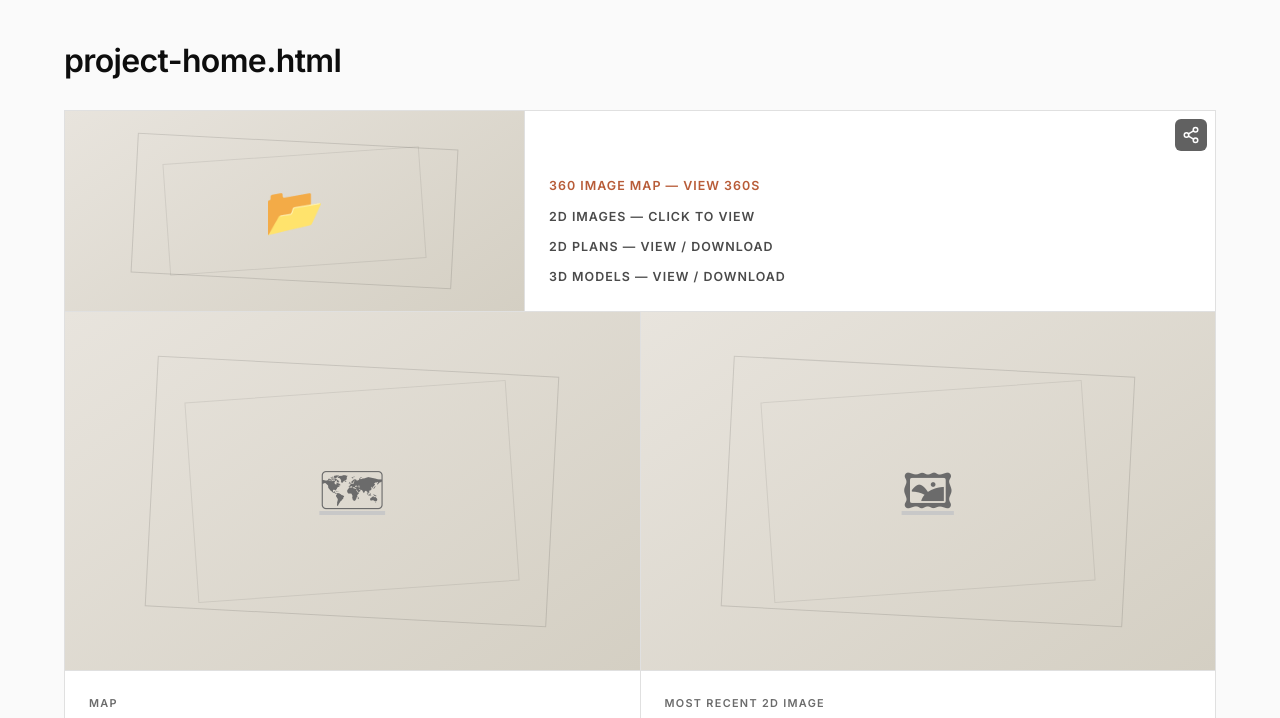
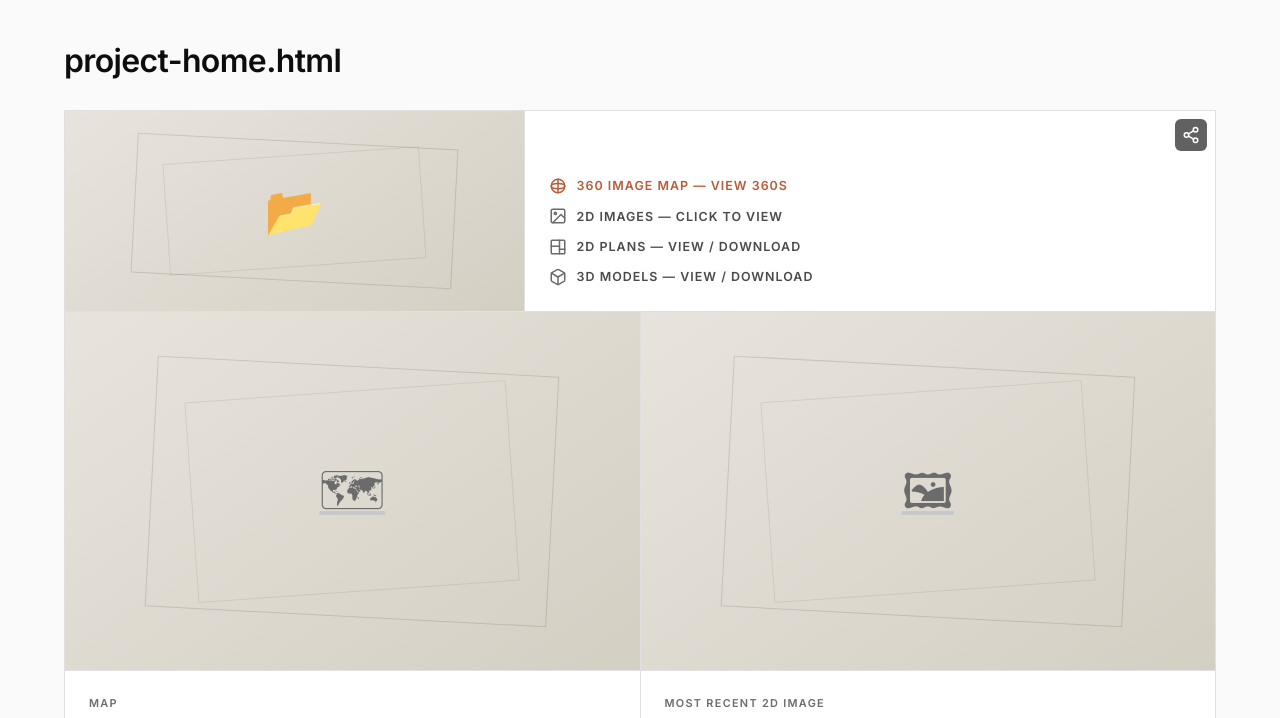
Before and after one commit to GT3D-ai/GTP, a website: page public/project-home.html in a window 1280 px wide. Shown: the part 74-792 px from the top of the page. Drawn offline with Linux system fonts and the light colour scheme; no server answers.

Commit message:
project-home: add icons to main-card jump links
Adds an 18x18 line-style SVG icon to the left of each label on the
four quick-jump links in the main card:

  - 360 Image Map: circle + horizon ellipse + meridian (panoramic globe)
  - 2D Images: photo frame with sun + mountain (Lucide Image)
  - 2D Plans: subdivided rectangle (floor plan rooms)
  - 3D Models: isometric box (Lucide Box)

Icons use currentColor so they pick up the link's text color, with a
hover transition that follows the existing accent-color hover on the
text. Primary link (360 Image Map) starts in the accent color.

```diff
--- a/public/project-home.html
+++ b/public/project-home.html
@@ -160,7 +160,17 @@
     }
     .home-card.main .home-card-actions a {
       font-size: 0.78rem;
+      display: flex;
+      align-items: center;
+      gap: 0.6rem;
     }
+    .home-card.main .home-card-actions a svg {
+      flex-shrink: 0;
+      color: var(--ink-subtle);
+      transition: color var(--transition);
+    }
+    .home-card.main .home-card-actions a:hover svg { color: var(--accent); }
+    .home-card.main .home-card-actions a.primary svg { color: var(--accent); }
 
     /* Floating confirmation pill shown after the anonymous share button
        copies the project URL to the clipboard. Auto-fades after ~2.8s. */
@@ -532,10 +542,39 @@
           <div class="home-card-thumb is-placeholder" id="mainCardThumb"><span class="glyph">&#128194;</span></div>
           <div class="home-card-body">
             <div class="home-card-actions">
-              <a href="#" class="primary" id="mainMapLink">360 Image Map &mdash; View 360s</a>
-              <a href="#" id="mainImagesLink">2D Images &mdash; Click to View</a>
-              <a href="#" id="mainPlansLink">2D Plans &mdash; View / Download</a>
-              <a href="#" id="mainModelsLink">3D Models &mdash; View / Download</a>
+              <a href="#" class="primary" id="mainMapLink">
+                <svg width="18" height="18" viewBox="0 0 24 24" fill="none" stroke="currentColor" stroke-width="2" stroke-linecap="round" stroke-linejoin="round" aria-hidden="true">
+                  <circle cx="12" cy="12" r="9"/>
+                  <ellipse cx="12" cy="12" rx="9" ry="3.5"/>
+                  <line x1="12" y1="3" x2="12" y2="21"/>
+                </svg>
+                <span>360 Image Map &mdash; View 360s</span>
+              </a>
+              <a href="#" id="mainImagesLink">
+                <svg width="18" height="18" viewBox="0 0 24 24" fill="none" stroke="currentColor" stroke-width="2" stroke-linecap="round" stroke-linejoin="round" aria-hidden="true">
+                  <rect x="3" y="3" width="18" height="18" rx="2"/>
+                  <circle cx="8.5" cy="8.5" r="1.5"/>
+                  <polyline points="21 15 16 10 5 21"/>
+                </svg>
+                <span>2D Images &mdash; Click to View</span>
+              </a>
+              <a href="#" id="mainPlansLink">
+                <svg width="18" height="18" viewBox="0 0 24 24" fill="none" stroke="currentColor" stroke-width="2" stroke-linecap="round" stroke-linejoin="round" aria-hidden="true">
+                  <rect x="3" y="3" width="18" height="18" rx="1"/>
+                  <line x1="3" y1="11" x2="14" y2="11"/>
+                  <line x1="14" y1="3" x2="14" y2="21"/>
+                  <line x1="14" y1="15" x2="21" y2="15"/>
+                </svg>
+                <span>2D Plans &mdash; View / Download</span>
+              </a>
+              <a href="#" id="mainModelsLink">
+                <svg width="18" height="18" viewBox="0 0 24 24" fill="none" stroke="currentColor" stroke-width="2" stroke-linecap="round" stroke-linejoin="round" aria-hidden="true">
+                  <path d="M21 16V8a2 2 0 0 0-1-1.73l-7-4a2 2 0 0 0-2 0l-7 4A2 2 0 0 0 3 8v8a2 2 0 0 0 1 1.73l7 4a2 2 0 0 0 2 0l7-4A2 2 0 0 0 21 16z"/>
+                  <polyline points="3.27 6.96 12 12.01 20.73 6.96"/>
+                  <line x1="12" y1="22.08" x2="12" y2="12"/>
+                </svg>
+                <span>3D Models &mdash; View / Download</span>
+              </a>
             </div>
           </div>
         </div>
```
